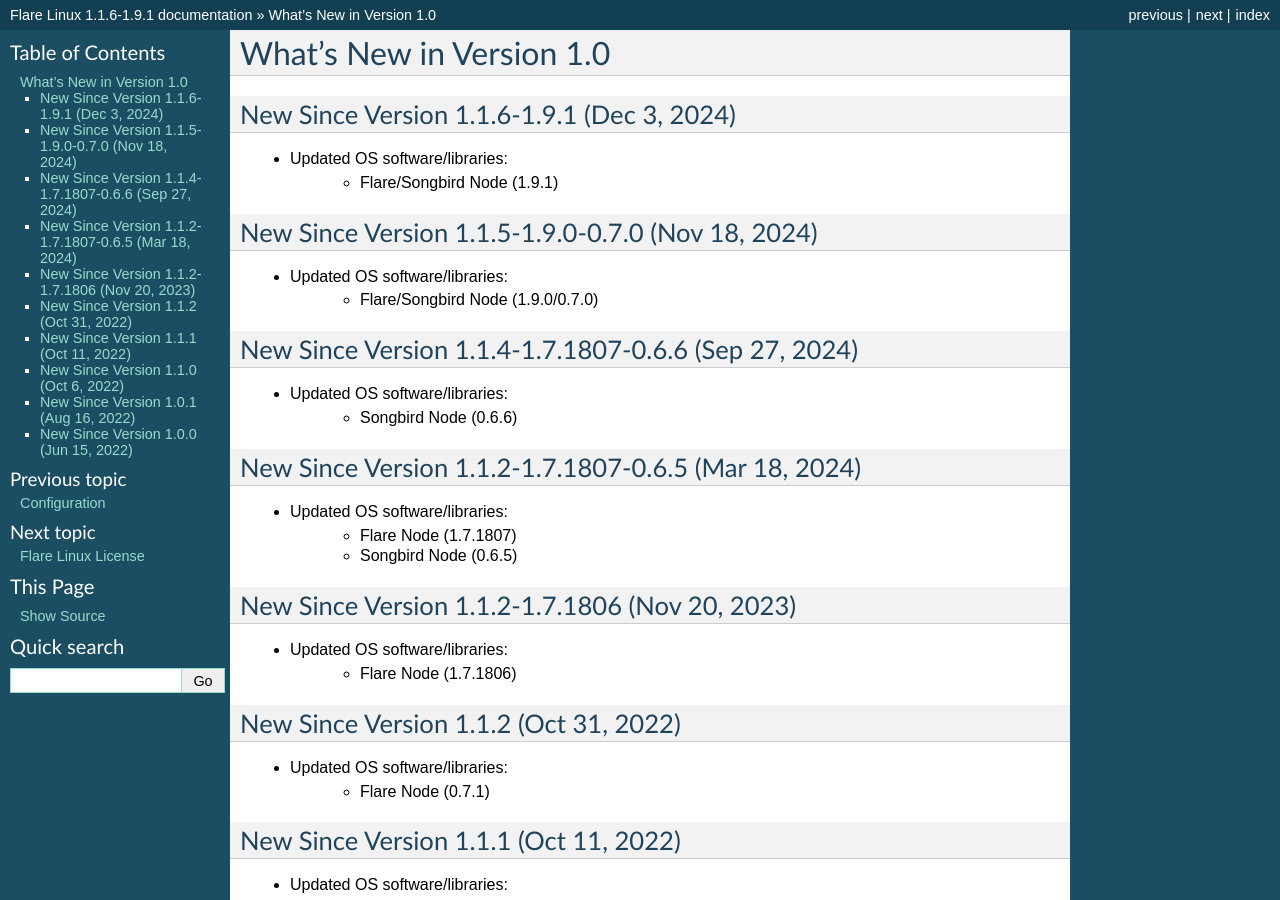
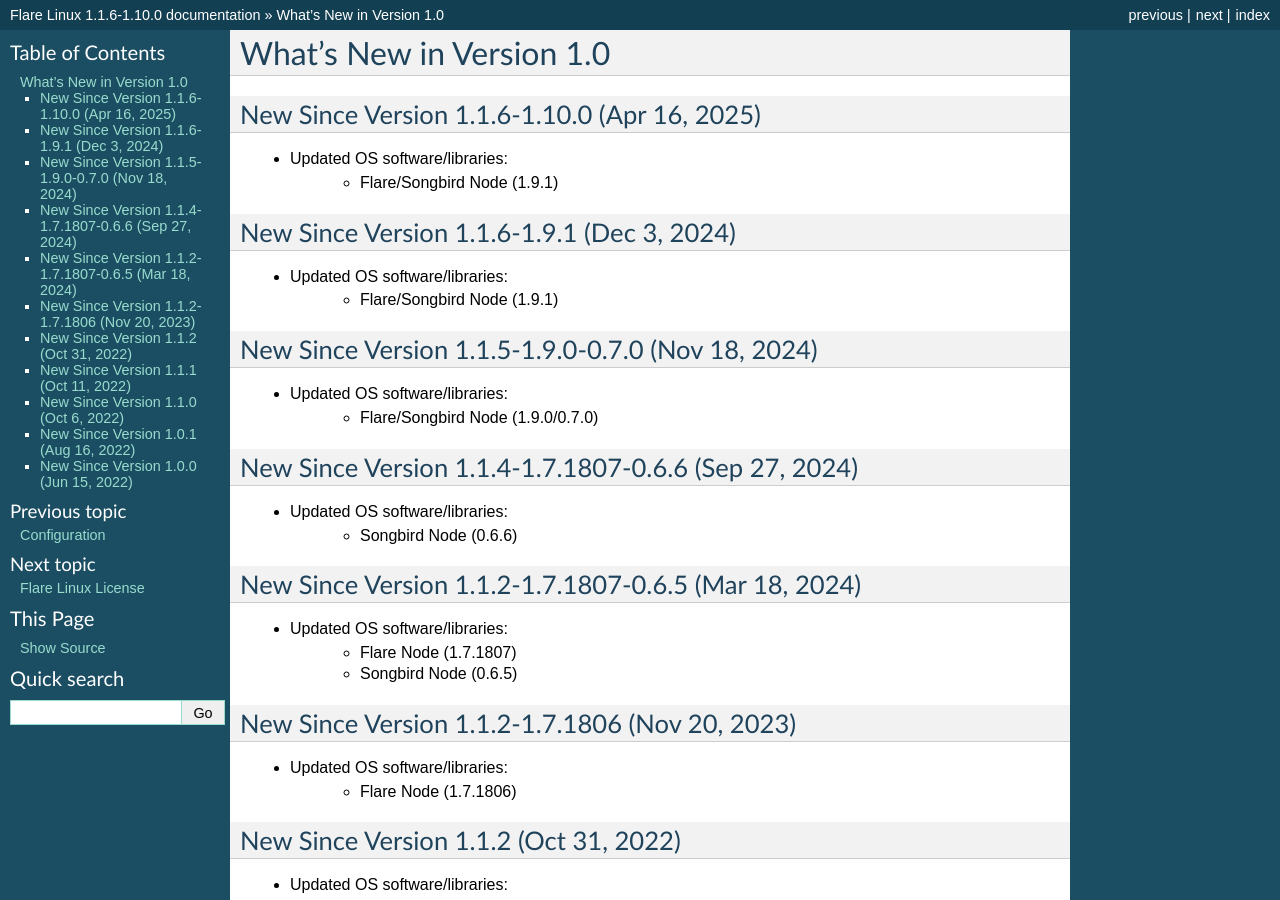
Before and after one commit to linuxforphp/flarelinux-docs, a Sphinx documentation site: the page built from docs/whats_new.rst, in a window 1280 px wide and 900 px high. Built offline with Sphinx 7.4.7, drawn with Linux system fonts in a browser that asks for light colours; some of the changed text lies outside the part shown.

Commit message:
2025-04-16 AC: Updates the user documentation for Flare Linux 1.1.6-1.10.0.

```diff
--- a/docs/conf.py
+++ b/docs/conf.py
@@ -54,7 +54,7 @@
 # The short X.Y version.
 version = '1.1'
 # The full version, including alpha/beta/rc tags.
-release = '1.1.6-1.9.1'
+release = '1.1.6-1.10.0'
 
 # The language for content autogenerated by Sphinx. Refer to documentation
 # for a list of supported languages.
--- a/docs/configuration.rst
+++ b/docs/configuration.rst
@@ -21,7 +21,7 @@
 
 You can do so by adding the 'e' option as often as you need to, like so::
 
-    $ docker run -it --rm -p 9650:9650 --name my_flare_server -e FLARE_BIND_ADDRESS="0.0.0.0" asclinux/flarelinux:1.1.6-1.9.1 flare --flare-coston1
+    $ docker run -it --rm -p 9650:9650 --name my_flare_server -e FLARE_BIND_ADDRESS="0.0.0.0" asclinux/flarelinux:1.1.6-1.10.0 flare --flare-coston1
 
 Here is a complete list of all environment variables that will be taken into account by the Flare Linux
 container at runtime:
@@ -43,7 +43,7 @@
 
 You can do so by adding the 'v' option as often as you need to, like so::
 
-    $ docker run -it --rm -p 9650:9650 --name my_flare_server -v ${PWD}/.flare:/home/flareuser/.flare asclinux/flarelinux:1.1.6-1.9.1 flare --flare-coston1
+    $ docker run -it --rm -p 9650:9650 --name my_flare_server -v ${PWD}/.flare:/home/flareuser/.flare asclinux/flarelinux:1.1.6-1.10.0 flare --flare-coston1
 
 ------------------------------
 Installing Additional Software
--- a/docs/whats_new.rst
+++ b/docs/whats_new.rst
@@ -2,6 +2,12 @@
 
 What's New in Version 1.0
 ===========================
+
+New Since Version 1.1.6-1.10.0 (Apr 16, 2025)
+-----------------------------------------------------
+
+* Updated OS software/libraries:
+    - Flare/Songbird Node (1.9.1)
 
 New Since Version 1.1.6-1.9.1 (Dec 3, 2024)
 -----------------------------------------------------
```
Also changed, not shown: docs/basic_usage.rst (+9 -9 lines).
